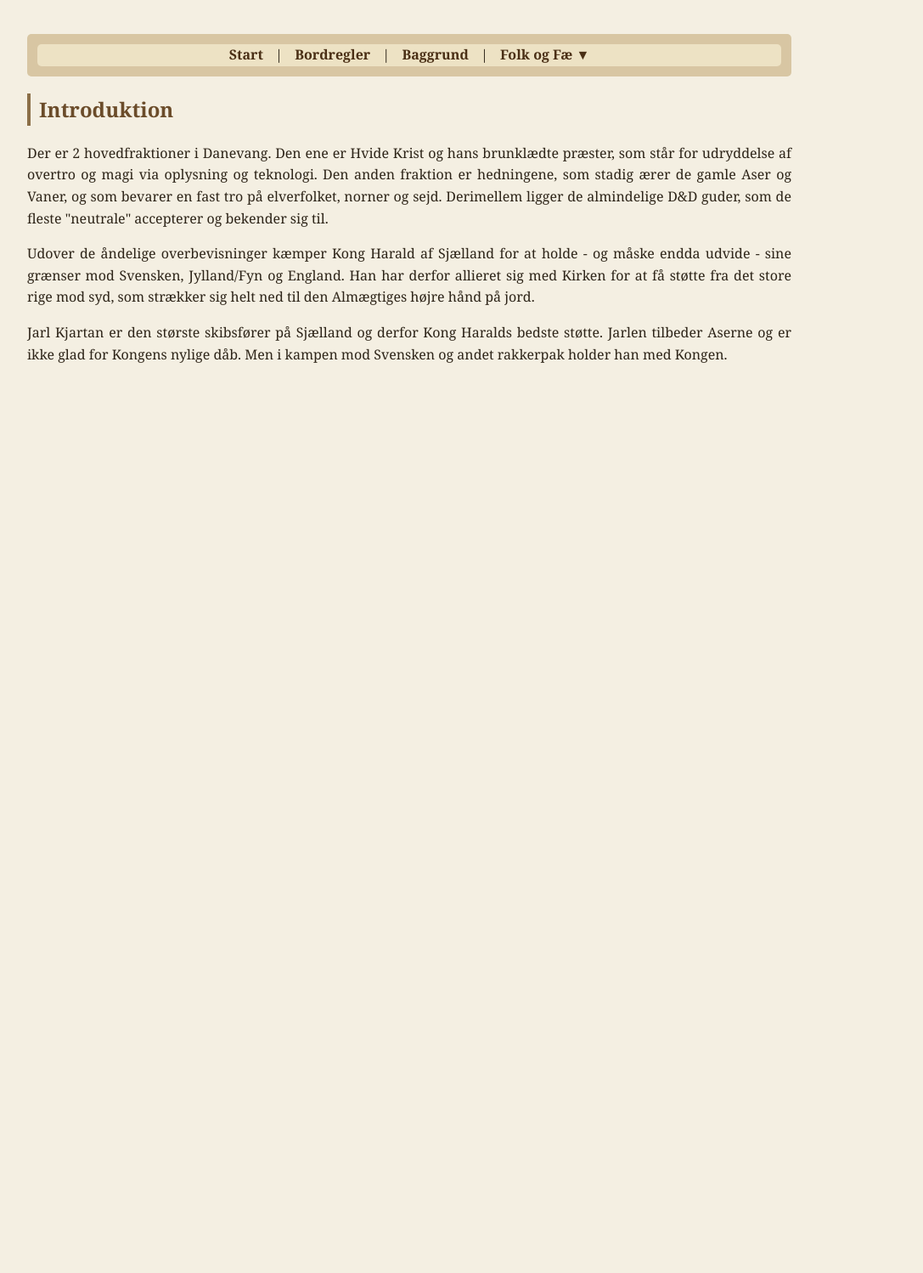
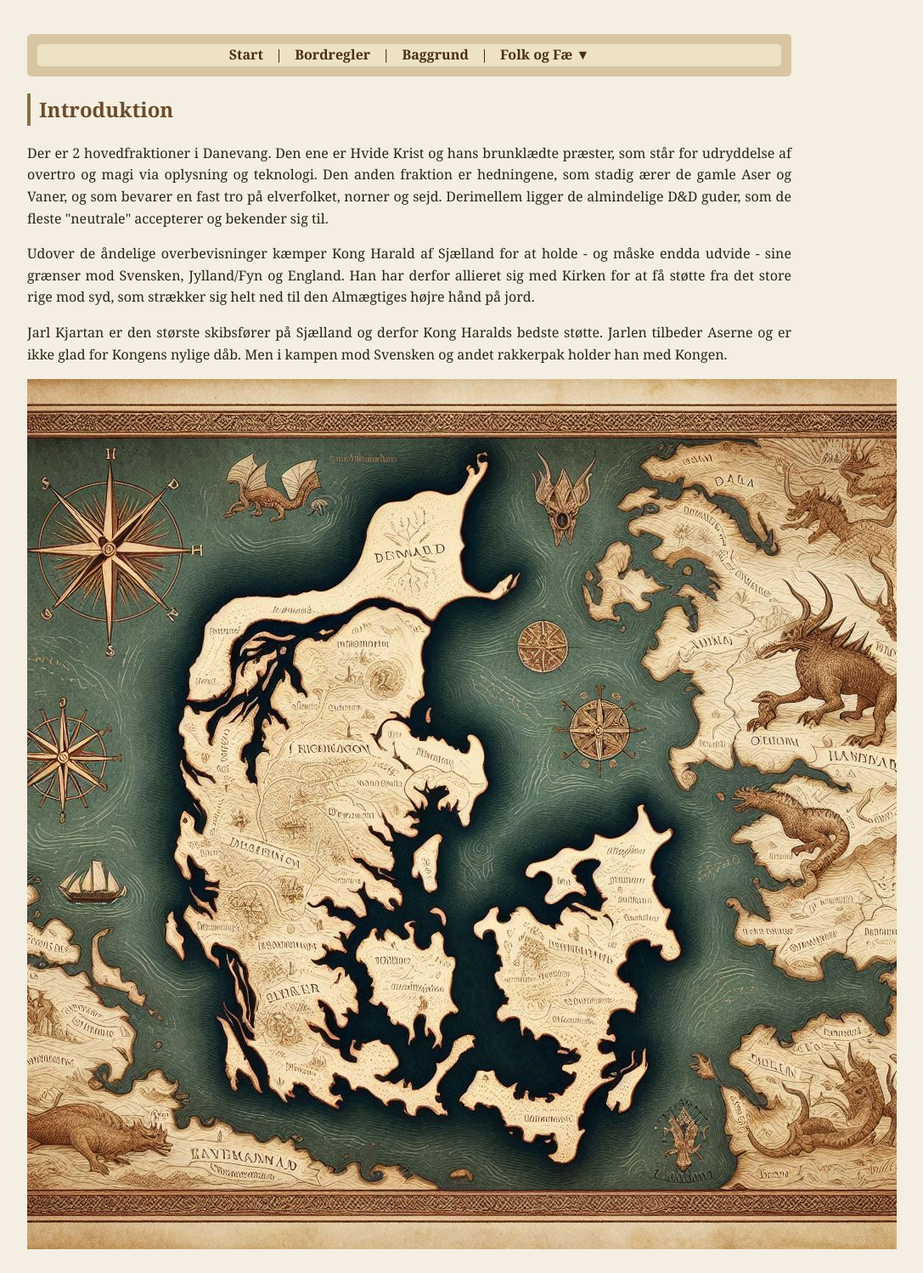
Before and after one commit to Stoffer75/den2side.dk, a Jekyll site: the page built from index.html, in a window 1280 px wide. Shown: the whole page at 85% size, without its empty margins (158-1245 px from the left). Built offline with Jekyll 4.4.1, drawn with Linux system fonts in a browser that asks for light colours; before the commit the page ends 900 px from its top, so only the background shows below that.

Commit message:
Add image tag for Danevang in index.html

```diff
--- a/index.html
+++ b/index.html
@@ -26,3 +26,5 @@ title: Danevang
         Kongens nylige dåb. Men i kampen mod Svensken og andet rakkerpak holder
         han med Kongen.
     </p>
+
+<img src="{{ 'assets/images/Danevang.png' | relative_url }}">
```
